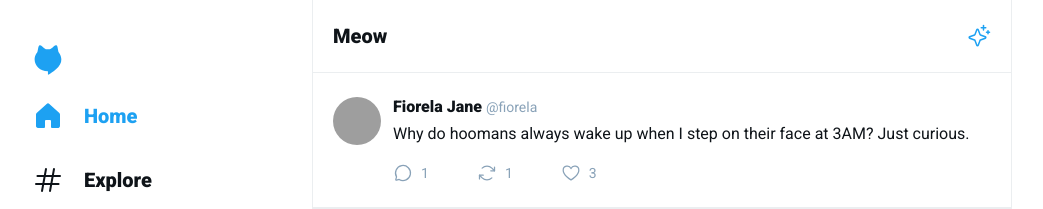
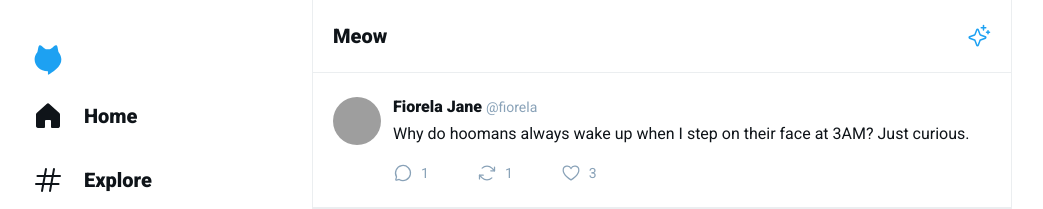
Before and after one commit to matheuscs/ui-twitter, a React (Vite) app: page /meow in a window 1280 px wide. Shown: the top 209 px of the page, without its empty margins (128-1171 px from the left). Built offline with nearby package versions, Linux system fonts and the light colour scheme; grey boxes are pictures that could not be loaded.

Commit message:
including Sidebar in the RouteProvider using Nested Routes

```diff
--- a/src/components/Sidebar.tsx
+++ b/src/components/Sidebar.tsx
@@ -1,13 +1,14 @@
 import { House, Hash, Bell, Envelope, BookmarkSimple, FileText, User, DotsThreeCircle } from 'phosphor-react'
 import catterLogo from '../assets/logo.svg'
 import './Sidebar.css'
+import { NavLink } from 'react-router-dom'
 
 export function Sidebar() {
   return (
     <aside className="sidebar">
       <img className='logo' src={catterLogo} alt="Logo" />
       <nav className='main-navigation'>
-        <a href="" className='active'><House weight='fill' />Home</a>
+        <NavLink to="/"><House weight='fill' />Home</NavLink>
         <a href=""><Hash />Explore</a>
         <a href=""><Bell />Notifications</a>
         <a href=""><Envelope /> Messages</a>
--- /dev/null
+++ b/src/layouts/Default.tsx
@@ -0,0 +1,13 @@
+import { Sidebar } from '../components/Sidebar'
+import { Outlet } from 'react-router-dom'
+
+export function Default() {
+  return(
+    <div className='layout'>
+    <Sidebar />
+    <div className="content">
+      <Outlet />
+    </div>
+  </div>
+  )
+}
--- a/src/main.tsx
+++ b/src/main.tsx
@@ -1,6 +1,5 @@
 import { StrictMode } from 'react'
 import { createRoot } from 'react-dom/client'
-import { Sidebar } from './components/Sidebar'
 import { router } from './routes'
 
 import './global.css'
@@ -8,11 +7,6 @@
 
 createRoot(document.getElementById('root')!).render(
   <StrictMode>
-    <div className='layout'>
-      <Sidebar />
-      <div className="content">
-        <RouterProvider router={router} />
-      </div>
-    </div>
+    <RouterProvider router={router} />
   </StrictMode>
 )
```
Also changed, not shown: src/routes.tsx (+12 -5 lines), 1 other file (tests, documents, lock files or other folders).
